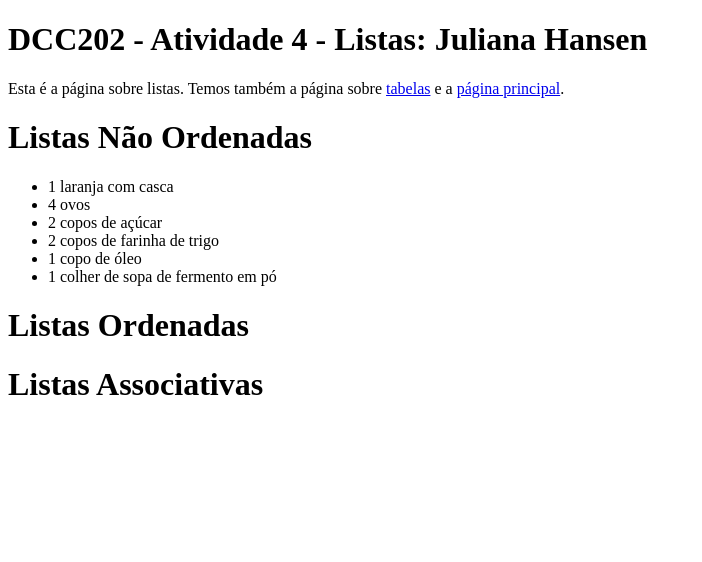
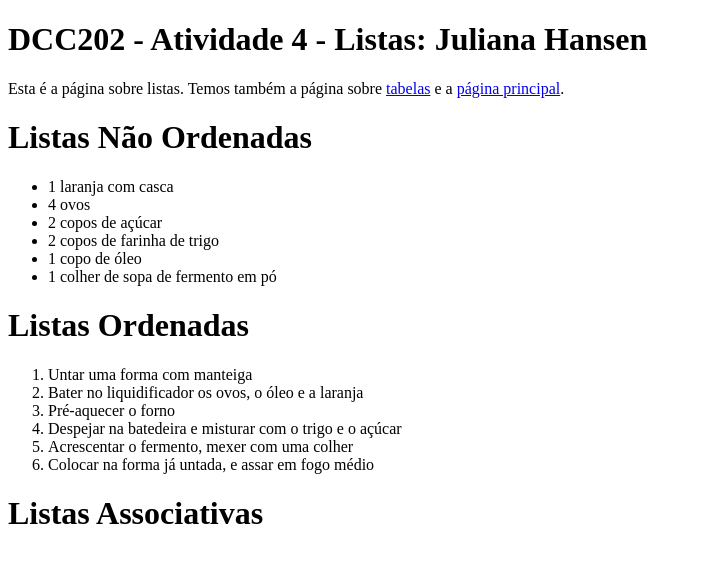
Before and after one commit to ufjf-dcc202/ufjf-dcc202-2025-1-b-atv04-JulianaHansen, a plain HTML site: page listas.html in a window 1280 px wide. Shown: the whole page, without its empty margins (0-702 px from the left). Drawn offline with Linux system fonts and the light colour scheme.

Commit message:
Adiciona lista ordenada

```diff
--- a/listas.html
+++ b/listas.html
@@ -20,6 +20,15 @@
         </ul>
 
         <h1>Listas Ordenadas</h1>
+        <ol>
+            <li>Untar uma forma com manteiga</li>
+            <li>Bater no liquidificador os ovos, o óleo e a laranja</li>
+            <li>Pré-aquecer o forno</li>
+            <li>Despejar na batedeira e misturar com o trigo e o açúcar</li>
+            <li>Acrescentar o fermento, mexer com uma colher</li>
+            <li>Colocar na forma já untada, e assar em fogo médio</li>
+        </ol>
+
         <h1>Listas Associativas</h1>
     </main>
 </body>
```
